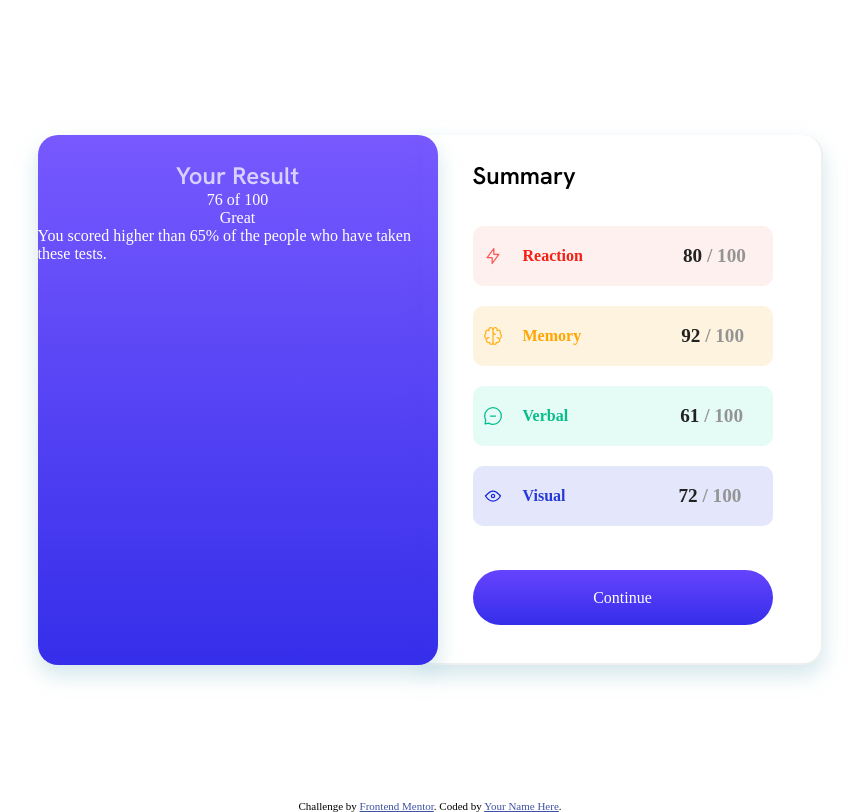
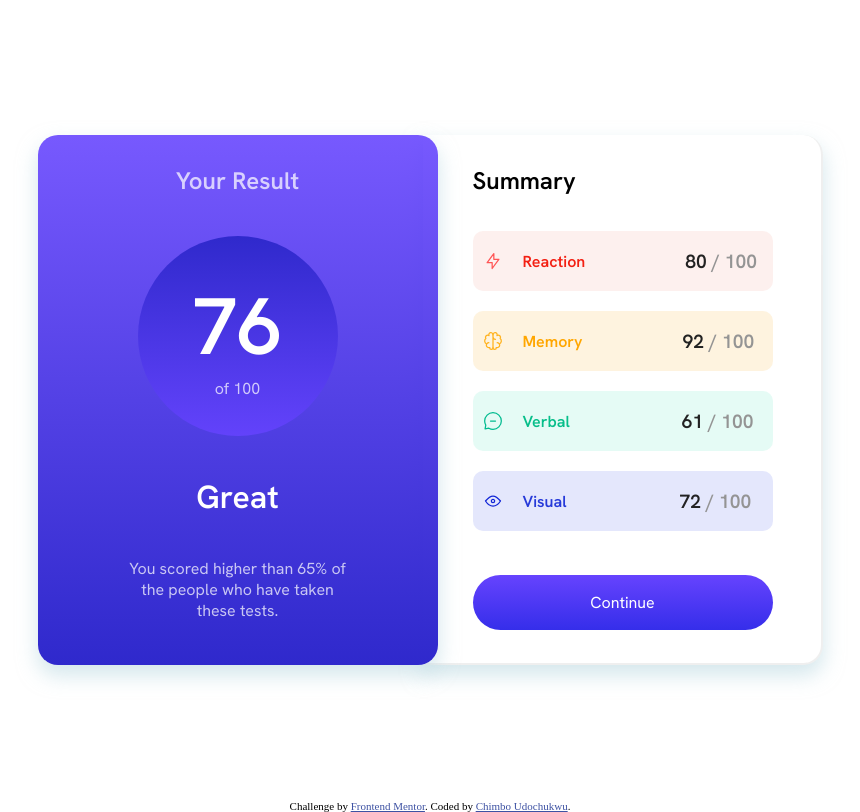
Before and after one commit to xImpulse7/frontend-mentor-challenge, a plain HTML site: page index.html in a window 1280 px wide. Shown: the whole page, without its empty margins (210-1070 px from the left). Drawn offline with Linux system fonts and the light colour scheme.

Commit message:
Active states complete

```diff
--- a/index.html
+++ b/index.html
@@ -38,9 +38,13 @@
     <div class="container">
       <div class="first-half">
         <p class="heading">Your Result</p>
-        <p>76 of 100</p>
-        <p>Great</p>
-        <p>
+        <div class="value">
+          <p class="value1">76</p>
+          <p class="value2">of 100</p>
+        </div>
+
+        <p class="great">Great</p>
+        <p class="body">
           You scored higher than 65% of the people who have taken these tests.
         </p>
       </div>
@@ -89,7 +93,7 @@
       Challenge by
       <a href="https://www.frontendmentor.io?ref=challenge" target="_blank"
         >Frontend Mentor</a
-      >. Coded by <a href="#">Your Name Here</a>.
+      >. Coded by <a href="#">Chimbo Udochukwu</a>.
     </div>
   </body>
 </html>
--- a/stylesheet.css
+++ b/stylesheet.css
@@ -9,13 +9,15 @@
   align-items: center;
   height: 530px;
   width: 400px;
-  background: linear-gradient(180deg, #6543fee1, #352eea);
+  background: linear-gradient(180deg, #6543fee1, #2f29cc);
   border-radius: 20px;
   position: absolute;
   z-index: 1;
   box-shadow: 0px 10px 20px 1px #b1d4dd86;
   margin-right: 385px;
   color: white;
+  font-family: 'Hanken Grotesk';
+  gap: 40px;
 }
 
 .second-half {
@@ -32,6 +34,7 @@
   box-shadow: 0px 10px 20px 1px #b1d4dd86;
   margin-left: 385px;
   gap: 20px;
+  font-family: 'Hanken Grotesk';
 }
 
 .container {
@@ -65,7 +68,7 @@
   font-size: x-large;
   font-family: "Hanken Grotesk";
   padding-left: 50px;
-  margin-top: 25px;
+  margin-top: 30px;
   margin-bottom: 15px;
 }
 
@@ -218,5 +221,39 @@
   font-weight: bolder;
   color: #ffffffb9;
   font-family: "Hanken Grotesk";
-  margin-top: 25px;
+  margin-top: 30px;
 }
+
+.value{
+display: flex;
+flex-direction: column;
+justify-content: center;
+background: linear-gradient( #2f29cc, #6543fee1 );
+height: 200px;
+width: 200px;
+border-radius: 5000px;
+}
+
+.value1{
+  display: flex;
+  justify-content: center;
+  font-size: 80px;
+  font-weight: bolder;
+}
+
+.value2{
+  display: flex;
+  justify-content: center;
+  color: #ffffffb9;
+}
+
+.great{
+  font-weight: bolder;
+  font-size: xx-large;
+}
+
+.body{
+  text-align: center;
+  width: 220px;
+  color: #ffffffb9;
+}
```
